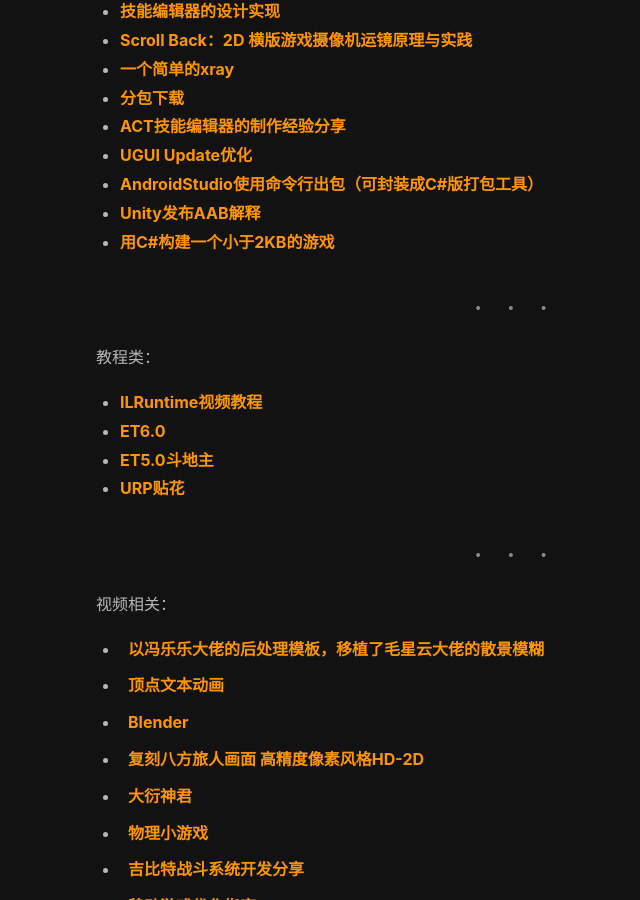
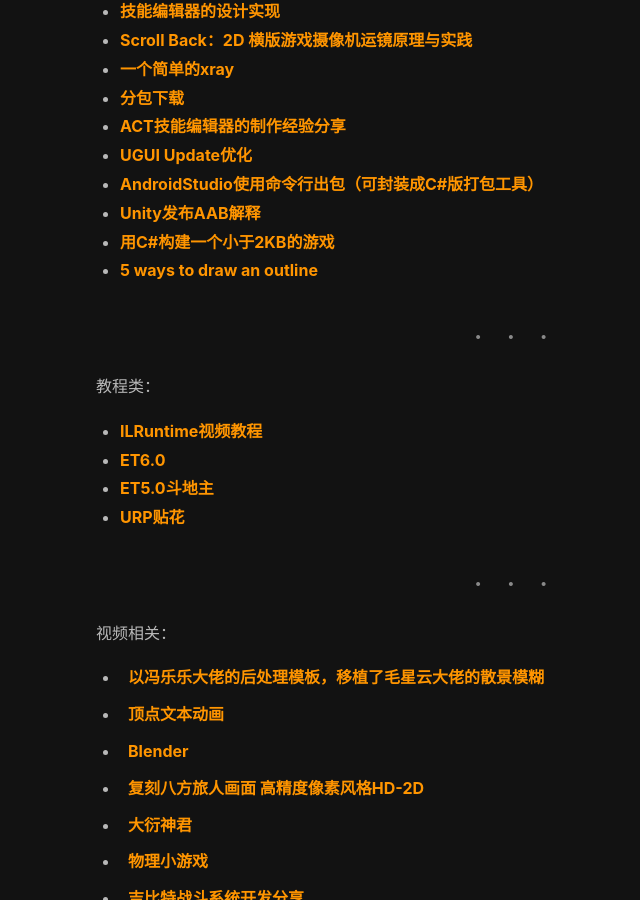
Before and after one commit to S0nrEir/S0nrEir.github.io, a Jekyll site: the page built from _posts/2024-04-02-干货博客收集.md, in a window 1280 px wide and 900 px high, scrolled down 1496 px. Shown: the whole window, without its empty margins (7-647 px from the left). Built offline with Jekyll 4.4.1, drawn with Linux system fonts in a browser that asks for light colours; nearby versions of some CDN libraries.

Commit message:
5 ways to draw an outline

```diff
--- a/_posts/2024-04-02-干货博客收集.md
+++ b/_posts/2024-04-02-干货博客收集.md
@@ -56,6 +56,7 @@ tags: ["博客","干货"]
 - [AndroidStudio使用命令行出包（可封装成C#版打包工具）](https://www.cnblogs.com/vsirWaiter/p/16639243.html)
 - [Unity发布AAB解释](https://blog.csdn.net/egostudio/article/details/118570834)
 - [用C#构建一个小于2KB的游戏](https://migeel.sk/blog/2024/01/02/building-a-self-contained-game-in-csharp-under-2-kilobytes/)
+- [5 ways to draw an outline](https://ameye.dev/notes/rendering-outlines/)
 
 ---
 
```
